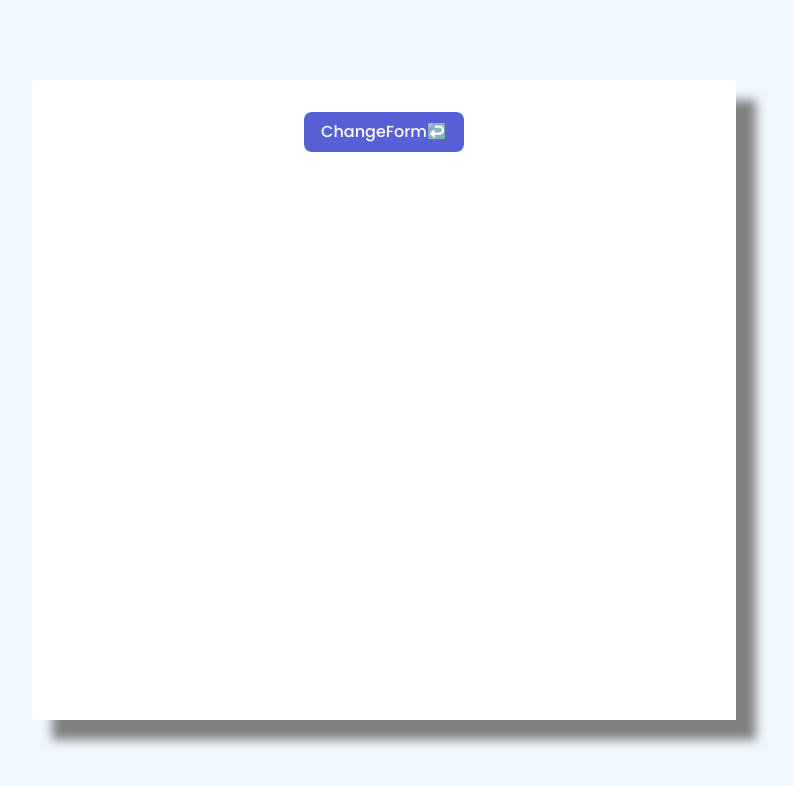
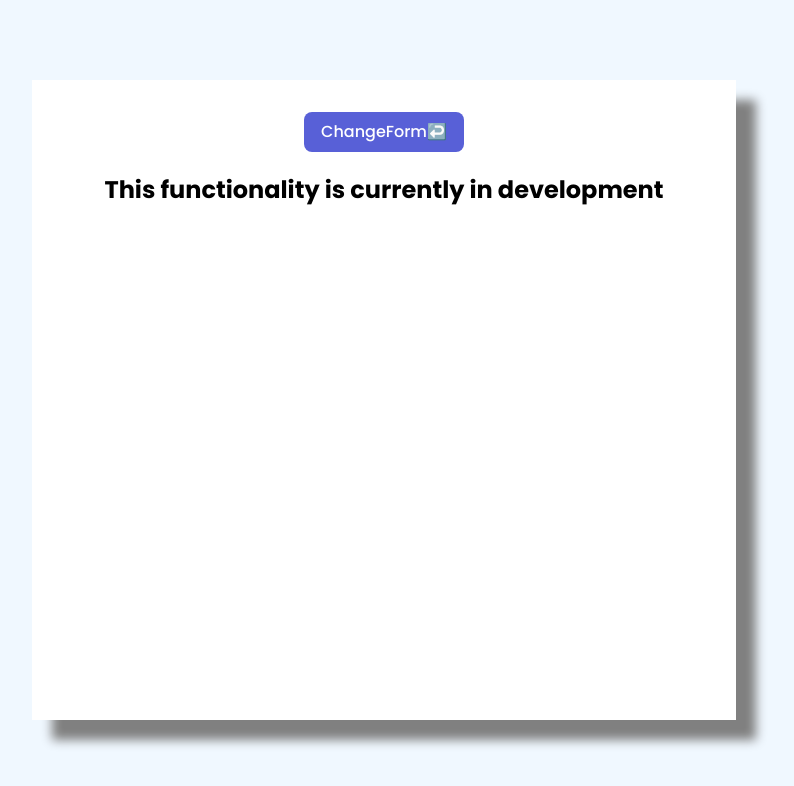
Before and after one commit to pranshu-taneja/DynamicForm, a React (Vite) app in the folder Frontend/: page /Preview in a window 1280 px wide. Shown: the top 786 px of the page, without its empty margins (256-1050 px from the left). Built offline with nearby package versions, Linux system fonts and the light colour scheme.

Commit message:
Added "In Development Form Feature" MSG

```diff
--- a/Frontend/src/Pages/BuildForm.jsx
+++ b/Frontend/src/Pages/BuildForm.jsx
@@ -16,8 +16,10 @@ function BuildForm() {
   useEffect(() => {
     function FetchStoredState() {
       const fetchedState = localStorage.getItem("state")
-      const state = JSON.parse(fetchedState);
-      setFormConfig(state);
+      if (fetchedState) {
+        const state = JSON.parse(fetchedState);
+        setFormConfig(state);
+      }
     }
     FetchStoredState();
   }, [])
--- a/Frontend/src/Pages/Preview.jsx
+++ b/Frontend/src/Pages/Preview.jsx
@@ -14,10 +14,8 @@ function Preview() {
     <div className='PreviewWrapper'>
       <div className='FormWrapper'>
         <button className='navigateBuilderBtn' onClick={navigateFormBuilder}>ChangeForm↩️</button>
+        <h2 style={{color:"black"}}>This functionality is currently in development</h2>
 
-        <form action="">
-
-        </form>
       </div>
     </div>
   )
```
